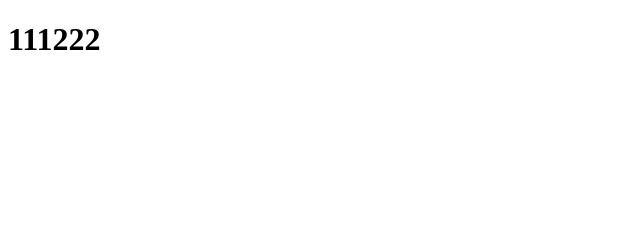
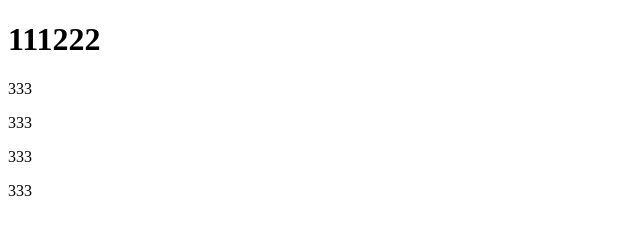
Before and after one commit to MomentRing/my-project02, a plain HTML site: page index.html in a window 1280 px wide. Shown: the whole page, without its empty margins (0-640 px from the left). Drawn offline with Linux system fonts and the light colour scheme.

Commit message:
修改了html中的p

```diff
--- a/index.html
+++ b/index.html
@@ -10,5 +10,9 @@
     <h1>
         111222
     </h1>
+    <p>333</p>
+    <p>333</p>
+    <p>333</p>
+    <p>333</p>
 </body>
 </html>
```
